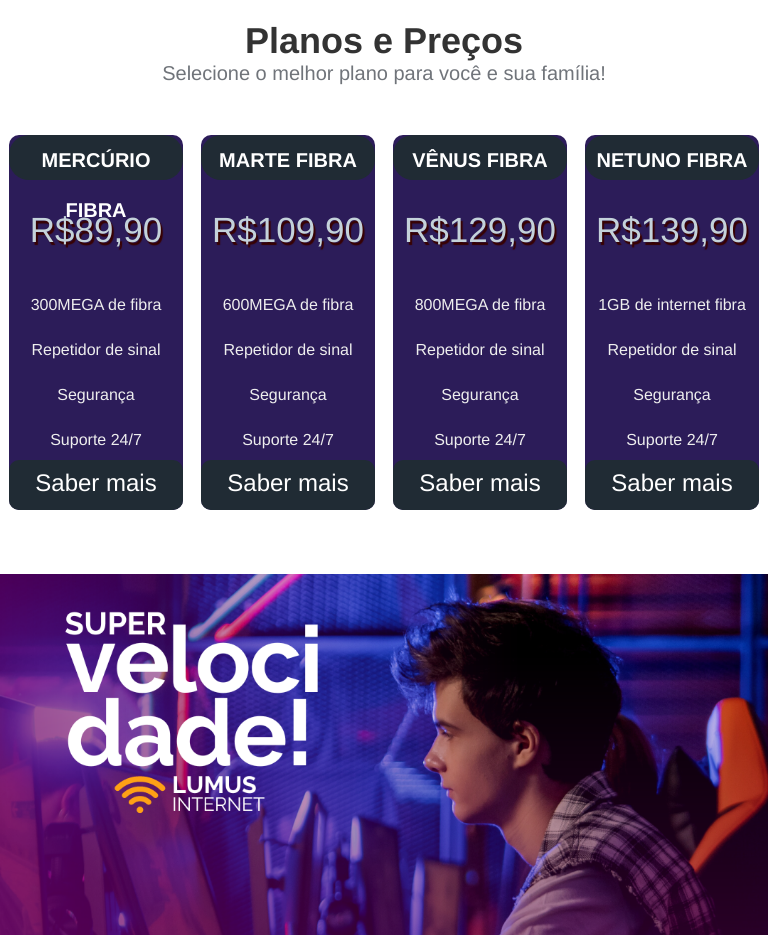
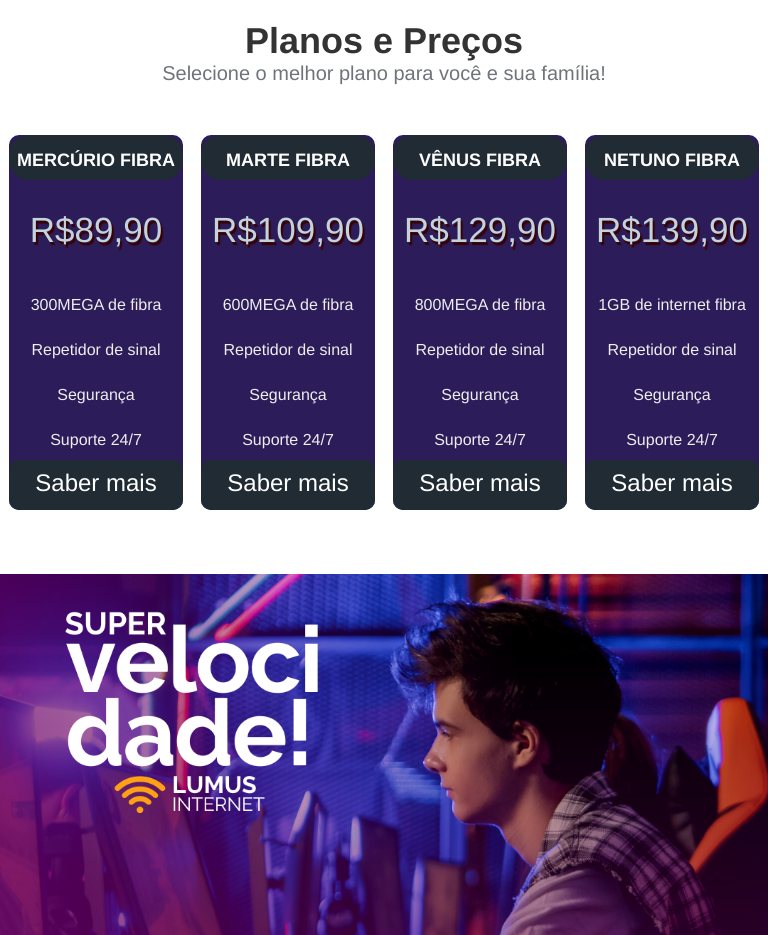
Before and after one commit to wendelguilherme/LumusInternet, a plain HTML site: page index.html in a window 768 px wide. Shown: the part 860-1795 px from the top of the page. Drawn offline with Linux system fonts and the light colour scheme.

Commit message:
bug responsivo tablet corrigido

```diff
--- a/css/styles.css
+++ b/css/styles.css
@@ -321,6 +321,10 @@ form{
 
     .plan .price {
         font-size: 35px;
+    }
+
+    .plan .plan-name{
+        font-size: 18px;
     }
 
     form {
```
